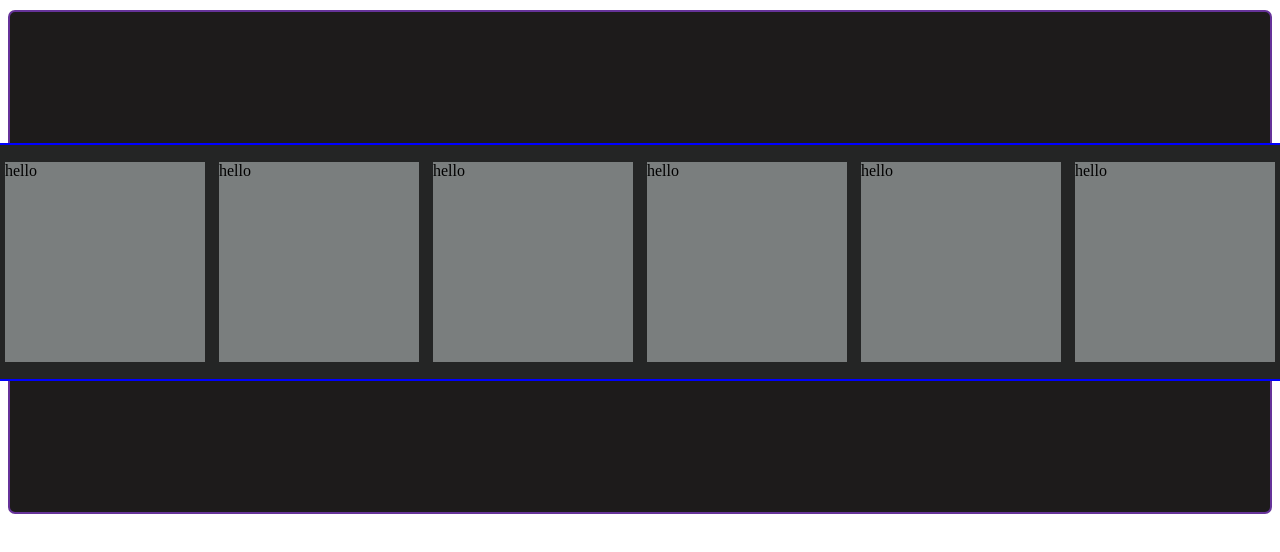
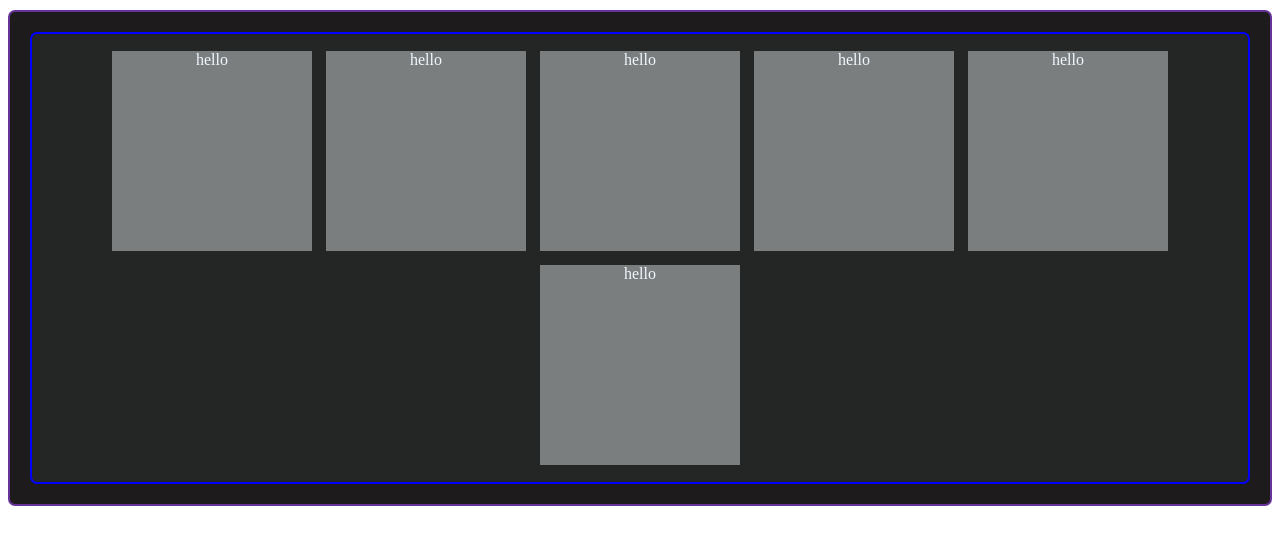
Before and after one commit to Lucifer2717/Blogging_website, a plain HTML site: page index.html in a window 1280 px wide. Shown: the part 112-664 px from the top of the page. Drawn offline with Linux system fonts and the light colour scheme.

Commit message:
Update style.css

```diff
--- a/style.css
+++ b/style.css
@@ -18,12 +18,13 @@
     color: antiquewhite;
     text-decoration:underline;
     text-align: center;
+    flex-wrap: wrap;
 
 }
 
 .main_body{
     margin-top: 10px;
-    height: 500px;
+    height: auto;
     width: auto;
     border: 2px solid rebeccapurple;
     background-color: #1d1b1b;
@@ -34,6 +35,7 @@
     flex-wrap: wrap;
 }
 .blogging_content{
+    margin: 20px;
     border: 2px solid blue;
     border-radius: 7px;
     padding: 10px;
@@ -43,13 +45,16 @@
     display: flex;
     justify-content: center;
     align-items: center;
+    flex-wrap: wrap;
 }
 .boxes{
-    display: flex;
-    flex-wrap: wrap;
     width: 200px;
     height: 200px;
     background-color: rgb(122, 126, 126);
     margin: 7px;
+    text-align: center;
+    align-items: center;
+    justify-content: center;
+    color: aliceblue;
 
 }
```
